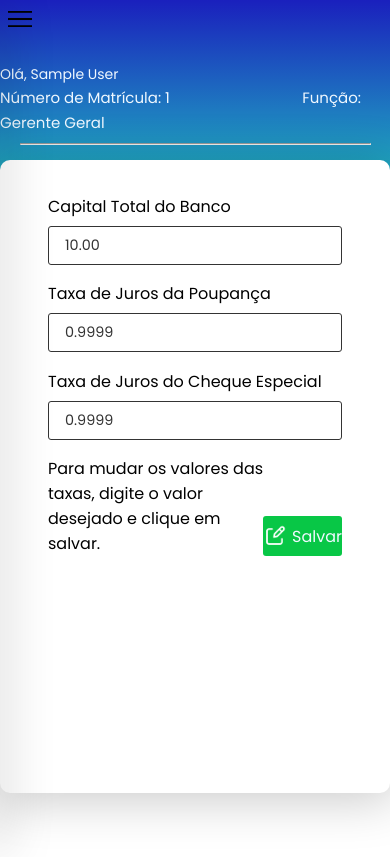
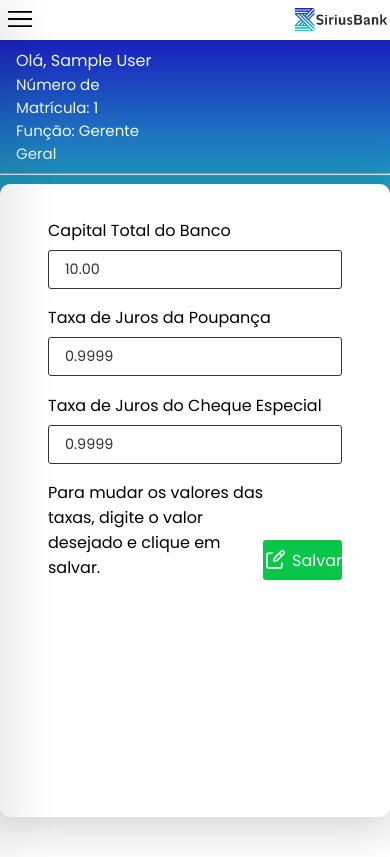
Before and after one commit to impactechAPI/-API-1-Internet-Banking, a Flask app: page /home-gerente-geral in a window 390 px wide. Shown: the top 857 px of the page. Before the commit the page ends 820 px from the top, so only its background shows below. Run offline with Flask 2, Linux system fonts and the light colour scheme; the visitor is signed in with stand-in values (Sample User, id 1); tables that the repository leaves empty hold one stand-in row (values such as "Sample post"); some libraries are stand-ins or nearby versions; some web fonts are replaced.

Commit message:
sistema responsivo finalizado

```diff
--- a/static/styles/botoes.css
+++ b/static/styles/botoes.css
@@ -154,8 +154,8 @@
 /* botão encerrar conta */
 .encerrar_conta {
     padding: .5rem;
-    font-size: 1rem;
-    width: 30%;
+    font-size: 0.8rem;
+    width: 35%;
 }
 
 /* botões cancelar e encerrar ao passar o mouse */
@@ -220,4 +220,5 @@
         height: 2.5rem;
         margin: auto 0 .1rem 0;
     }
+
 }
--- a/static/styles/formularios.css
+++ b/static/styles/formularios.css
@@ -152,12 +152,13 @@ input[type="number"] {
 
     /* termos de uso tela cadastro */
     .container_cadastro .checkbox {
-        font-size: 6rem;
+        font-size: 1rem;
+        justify-content: space-between;
         display: flex;
     }
 
     /* input type checkbox */
     .container_cadastro .checkbox input {
-        margin-right: 4rem;
+        margin-right: 1rem;
     }
 }
--- a/static/styles/header.css
+++ b/static/styles/header.css
@@ -186,8 +186,9 @@ hr {
     }
 
     .fundo-home-gb {
-        height: 14rem;
-        padding-top: 4rem;
+        height: 13rem;
+        padding-top: 3rem;
+        width: 100%;
     }
 
     .fundo-home .info-usuario,
@@ -195,9 +196,8 @@ hr {
         width: 90%;
     }
 
-    .fundo-home-gb .info-usuario-gb,
     .fundo-home-gb hr {
-        width: 90%;
+        width: 100%;
     }
 
     .fundo-home .info-usuario .info h1,
@@ -205,26 +205,26 @@ hr {
         font-size: 14px;
     }
 
-    .fundo-home-gb .info-usuario-gb .info-gb h1,
-    .fundo-home-gb .info-usuario-gb .info-gb span {
+    .info-gb h1, .info-gb span {
         font-size: 14px;
+        display: flex;
     }
 
     .fundo-home .info-usuario .info label {
         font-size: 15px;
     }
 
-    .fundo-home-gb .info-usuario-gb .info-gb label {
+    .fundo-home-gb {
         font-size: 15px;
-        padding-top: 6rem;
-        padding-right: 8rem;
+        padding-top: 0.5rem;
+        align-items: flex;
     }
 
-    .fundo-home .info-usuario .info h2 {
+    .fundo-home, .info-usuario, .info h2 {
         font-size: 19px;
     }
 
-    .fundo-home-gb .info-usuario-gb .info-gb h2 {
+    .info-gb h2 {
         font-size: 19px;
     }
 
@@ -238,11 +238,12 @@ hr {
     }
 
     .info-usuario-gb {
-        display: inline;
+        display: flex;
         justify-content: space-between;
         width: 50%;
-        margin: 0 auto;
-        padding-top: 6rem;
+        margin: 0;
+        padding-top: 0rem;
+        padding: 0rem 2rem 0rem 1rem;
         color: aliceblue;
     }
 
@@ -251,7 +252,8 @@ hr {
     }
 
     .info-gb {
-        display: inline;
+        display: flex;
+        justify-content: space-between;
     }
 
     /* título "Olá, Cliente" */
--- a/static/styles/menu-lateral.css
+++ b/static/styles/menu-lateral.css
@@ -257,4 +257,11 @@ body {
     .sidebar.active #btn {
         margin-left: 0;
     }
+
+    .sidebar .profileContent .profile .profileDetail .name {
+        font-size: 13px;
+        font-weight: 400;
+        margin-left: 15px;
+        text-transform: capitalize;
+    }
 }
--- a/templates/base_gg.html
+++ b/templates/base_gg.html
@@ -98,6 +98,14 @@
         <section class="pageContent">
             <!-- conteúdo da página -->
 
+            {% block nav %}
+            <header class="nav">
+                <div class="logo">
+                    <img src="../static/img/logo.png" alt="logo">
+                </div>
+            </header>
+            {% endblock %}
+
             {% block header %}
             <!-- título -->
             <header class="fundo">
```
Also changed, not shown: static/styles/comprovante.css (+45 -0 lines), static/styles/styles.css (+32 -0 lines), templates/base-gerente.html (+8 -0 lines), config.json (line endings or trailing spaces).
